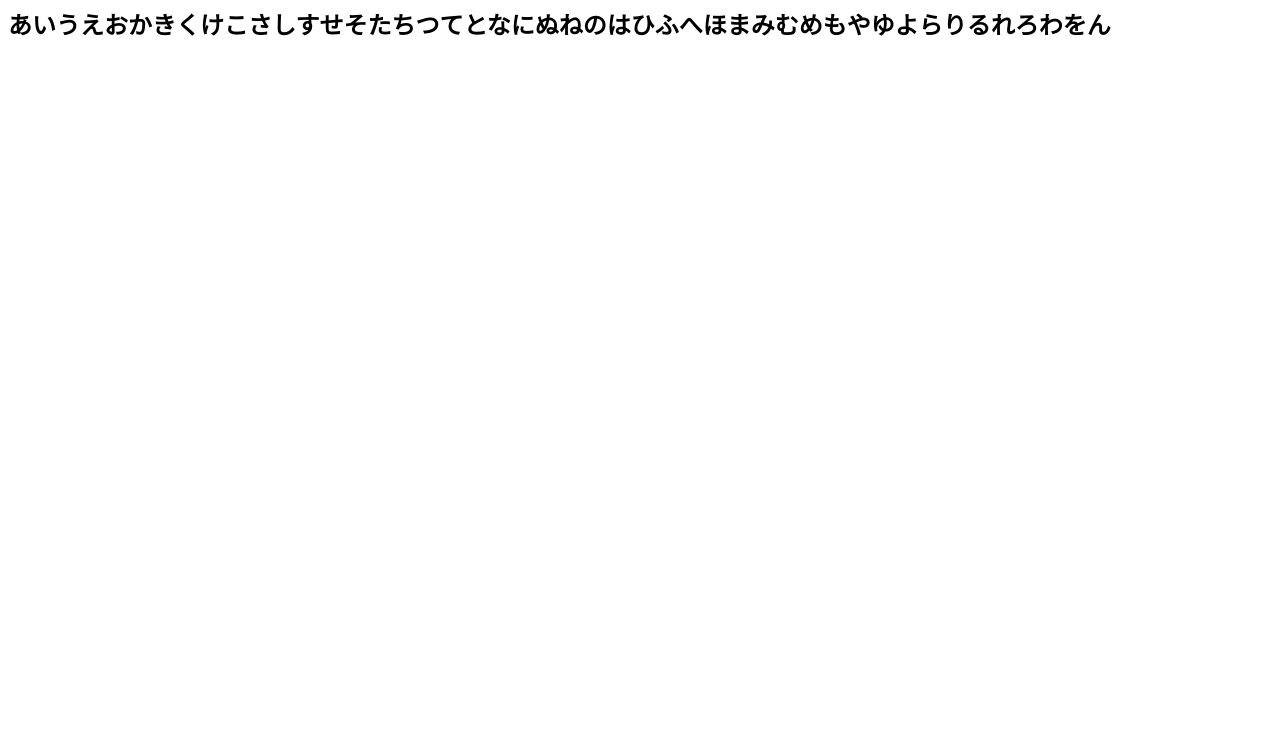
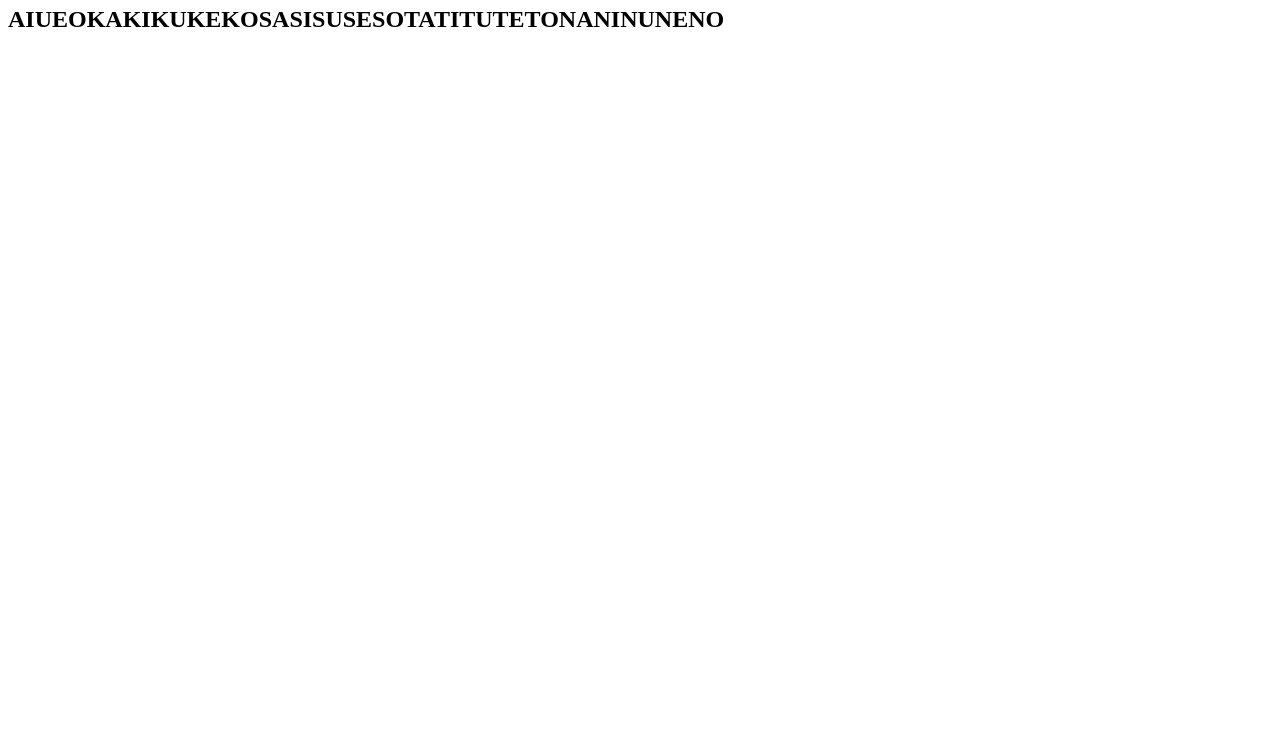
Before and after one commit to taiki9610/taiki9610.githab.io, a plain HTML site: page index.html in a window 1280 px wide. Shown: the part 60-800 px from the top of the page. Drawn offline with Linux system fonts and the light colour scheme.

Commit message:
Update index.html

```diff
--- a/index.html
+++ b/index.html
@@ -1,2 +1,2 @@
 <H1>hell world</H1>
-<H2>あいうえおかきくけこさしすせそたちつてとなにぬねのはひふへほまみむめもやゆよらりるれろわをん</H2>
+<H2>AIUEOKAKIKUKEKOSASISUSESOTATITUTETONANINUNENO</H2>
```
